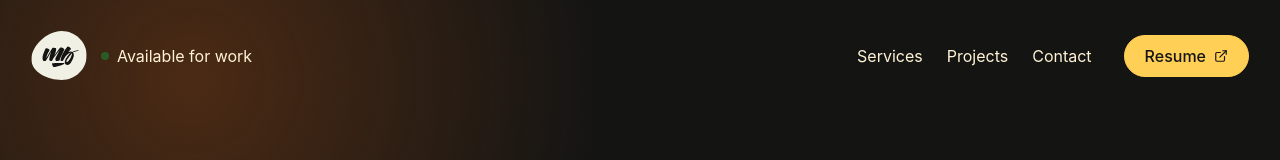
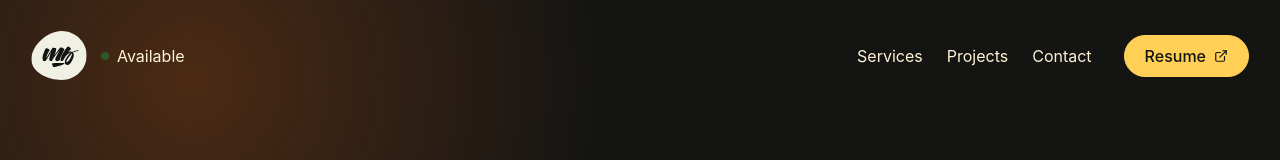
Before and after one commit to michaelblzt/portfolio-2026, a Next.js app: page / in a window 1280 px wide. Shown: the top 160 px of the page. Built offline with nearby package versions, Linux system fonts and the light colour scheme; a web font is replaced by a local one.

Commit message:
fix: header update

```diff
--- a/src/components/Header/Header.tsx
+++ b/src/components/Header/Header.tsx
@@ -92,7 +92,7 @@ export default function Header() {
             </a>
             <span className={`${styles.status} ${menuOpen ? styles.statusHidden : ''}`}>
               <span className={`${styles.dot} ${IS_AVAILABLE ? styles.dotAvailable : ''}`} aria-hidden="true" />
-              {IS_AVAILABLE ? 'Available for work' : 'Not available'}
+              {IS_AVAILABLE ? 'Available' : 'Not available'}
             </span>
           </div>
 
```
